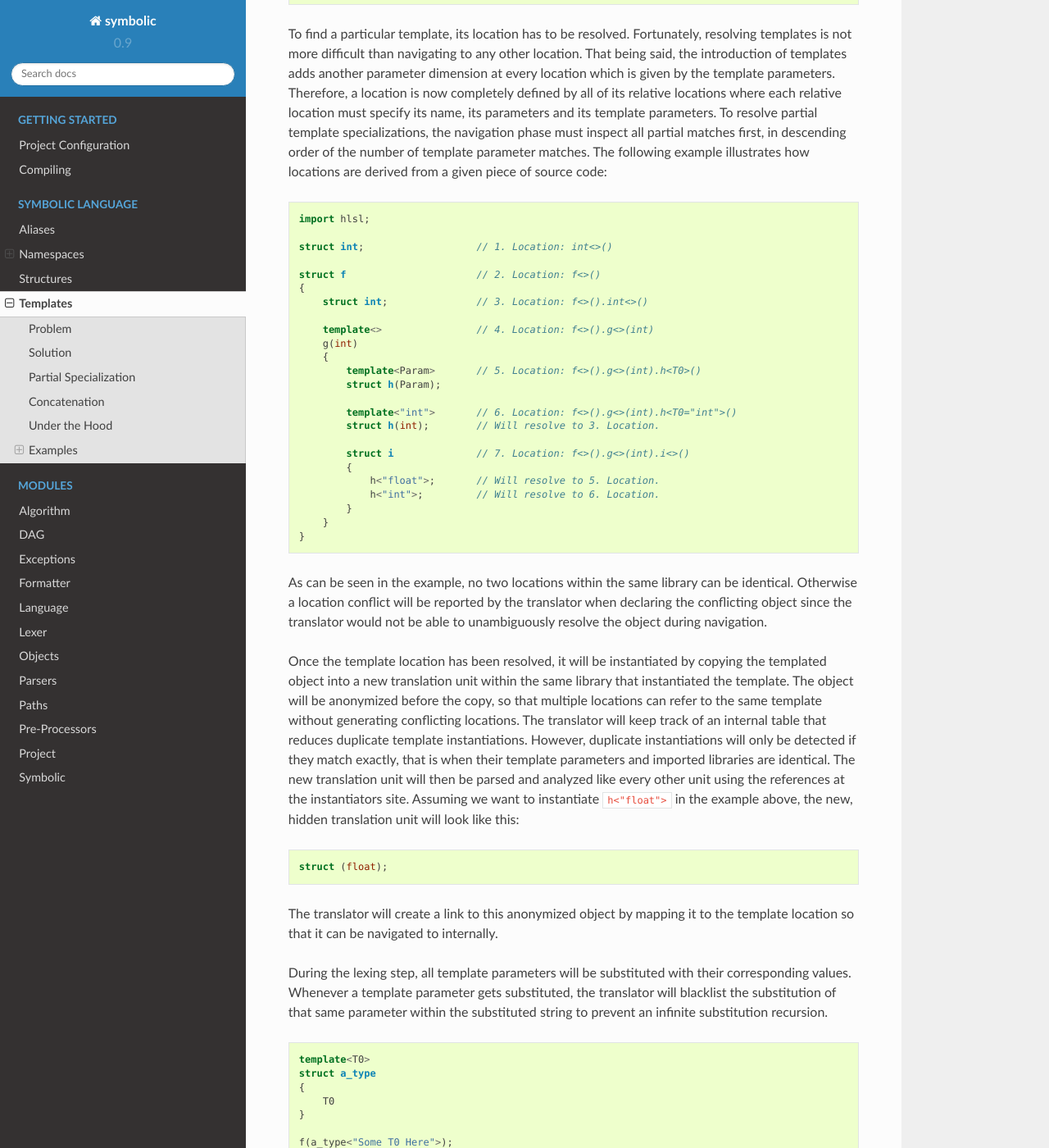
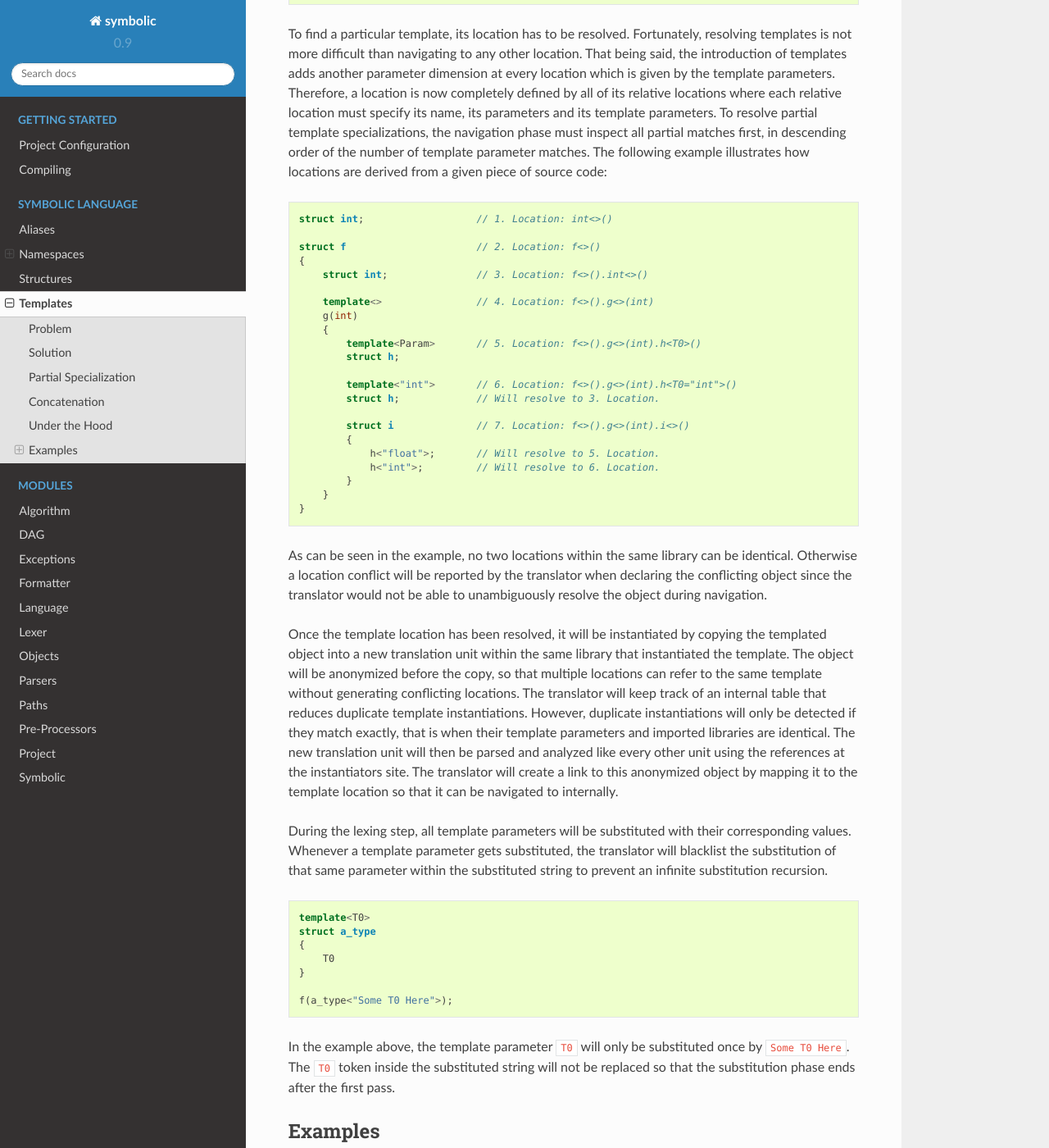
Before and after one commit to yoshimon/symbolic, a Sphinx documentation site: the page built from doc/sphinx/source/symbolic_language/templates.rst, in a window 1280 px wide and 1400 px high, scrolled down 2503 px. Shown: the whole window at 82% size. Built offline with Sphinx 7.4.7 and the Read the Docs theme 2.0.0, drawn with Linux system fonts in a browser that asks for light colours; pages that are not in the unit, such as notebooks, are missing from menus; some of the changed text lies outside the part shown.

Commit message:
Cleanups

```diff
--- a/doc/sphinx/source/index.rst
+++ b/doc/sphinx/source/index.rst
@@ -6,7 +6,7 @@
 Welcome to symbolic's documentation!
 ====================================
 
-symbolic is a flexible compiler front-end for creating custom, C-style Domain Specific Languages (DSL) that doesn't require any changes to cover a variety of target languages. This allows the target DSL to be cleanly separated from the lexing and parsing process. Any compatible, C-style DSL can be implemented using symbolic libraries and a custom compiler backend, that translates the symbolic intermediate representation (IR) to a target platform.
+symbolic is a flexible compiler front-end for creating custom, C-style Domain Specific Languages (DSL) which doesn't require any changes to cover a variety of target languages. This allows the target DSL to be cleanly separated from the lexing and parsing process. Any compatible, C-style DSL can be implemented using symbolic libraries and a custom compiler backend, that translates the symbolic intermediate representation (IR) to a target platform.
 
 .. toctree::
     :maxdepth: 2
--- a/doc/sphinx/source/symbolic_language/templates.rst
+++ b/doc/sphinx/source/symbolic_language/templates.rst
@@ -119,8 +119,6 @@ piece of source code:
 
 .. code-block:: cpp
 
-    import hlsl;
-
     struct int;                   // 1. Location: int<>()
 
     struct f                      // 2. Location: f<>()
@@ -131,10 +129,10 @@ piece of source code:
         g(int)
         {
             template<Param>       // 5. Location: f<>().g<>(int).h<T0>()
-            struct h(Param);
+            struct h;
 
             template<"int">       // 6. Location: f<>().g<>(int).h<T0="int">()
-            struct h(int);        // Will resolve to 3. Location.
+            struct h;             // Will resolve to 3. Location.
 
             struct i              // 7. Location: f<>().g<>(int).i<>()
             {
@@ -153,15 +151,8 @@ within the same library that instantiated the template. The object will be anony
 can refer to the same template without generating conflicting locations. The translator will keep track of an internal table that
 reduces duplicate template instantiations. However, duplicate instantiations will only be detected if they match exactly, that is when
 their template parameters and imported libraries are identical. The new translation unit will then be parsed and analyzed like every
-other unit using the references at the instantiators site. Assuming we want to instantiate :code:`h<"float">` in the example above,
-the new, hidden translation unit will look like this:
-
-.. code-block:: cpp
-
-    struct (float);
-
-The translator will create a link to this anonymized object by mapping it to the template location so that it can be navigated to
-internally.
+other unit using the references at the instantiators site. The translator will create a link to this anonymized object by mapping it
+to the template location so that it can be navigated to internally.
 
 During the lexing step, all template parameters will be substituted with their corresponding values. Whenever
 a template parameter gets substituted, the translator will blacklist the substitution of that same parameter within the substituted
@@ -190,8 +181,6 @@ A common use-case is to create generic data structures. The following code snipp
 
 .. code-block:: cpp
 
-    import hlsl;
-
     template<First, Second>
     struct a_type
     {
@@ -212,8 +201,6 @@ Templates can be used to generate new types. The following code snippet demonstr
 
 .. code-block:: cpp
 
-    import hlsl;
-
     // Allow external injection of source code into this type.
     template<Type, Injection>
     struct generated
@@ -232,8 +219,6 @@ Example 3 - Partial Specialization
 This example illustrates partial template specialization.
 
 .. code-block:: cpp
-
-    import hlsl;
 
     template<T0>
     struct a_type
```
Also changed, not shown: 1 other file.
